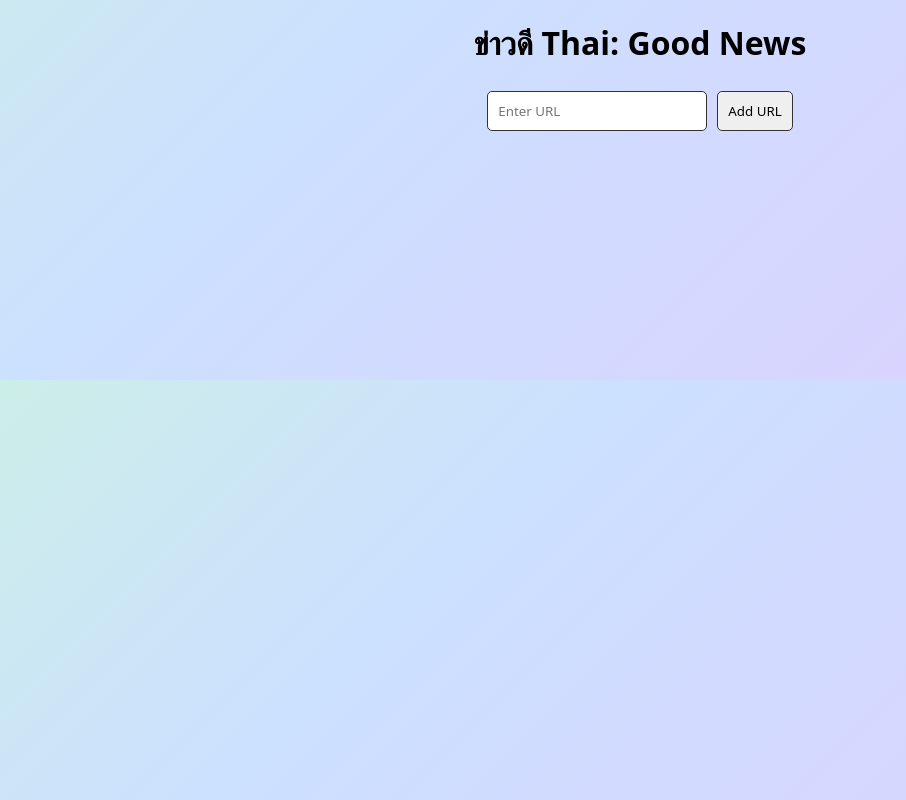
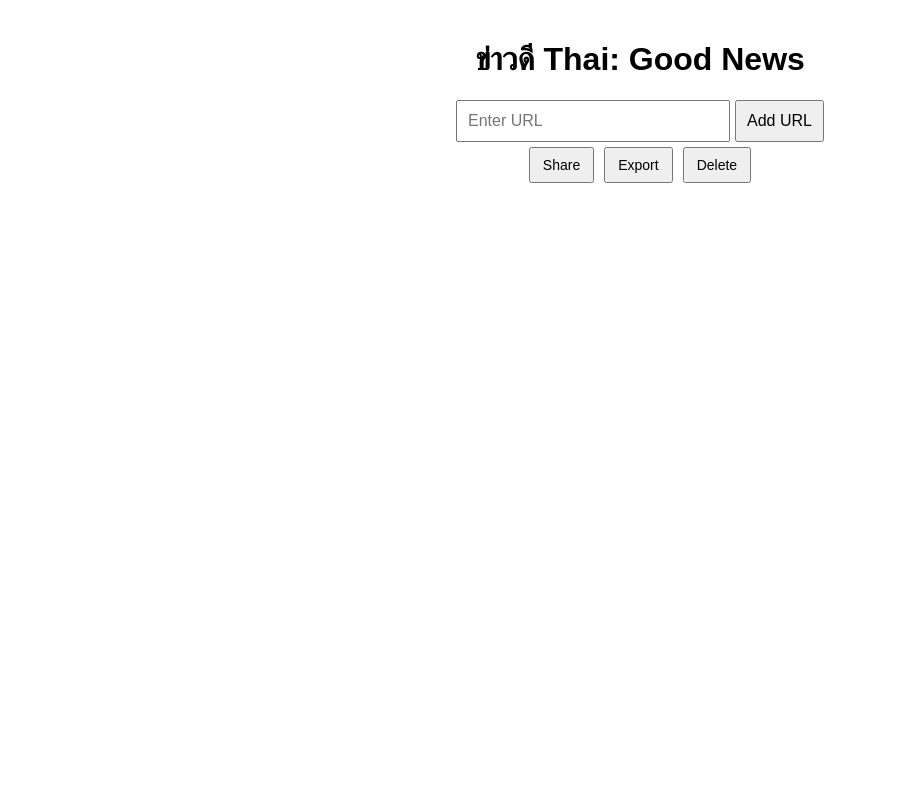
Before and after one commit to dnatisdale/thai-good-news, a React (Create React App) app: page / in a window 1280 px wide. Shown: the whole page, without its empty margins (0-906 px from the left). Built offline with nearby package versions, Linux system fonts and the light colour scheme.

Commit message:
Fix QR code import and regenerate all files with UI enhancements

```diff
--- a/src/App.css
+++ b/src/App.css
@@ -1,86 +1,57 @@
-body {
+body, html {
+    font-family: sans-serif;
     margin: 0;
     padding: 0;
-    background: linear-gradient(135deg, #ffcccc, #ffe680, #ccffcc, #cce0ff, #e0ccff);
-    background-size: 400% 400%;
-    animation: gradientBG 15s ease infinite;
-    font-family: system-ui, sans-serif;
-    color: black;
 }
 
-@keyframes gradientBG {
-    0% {background-position: 0% 50%;}
-    50% {background-position: 100% 50%;}
-    100% {background-position: 0% 50%;}
+.App {
+    text-align: center;
+    padding: 20px;
 }
 
-.container {
-    width: 90%;
-    max-width: 800px;
-    margin: auto;
-    text-align: center;
+.input-group input {
+    padding: 10px;
+    font-size: 16px;
+    width: 250px;
 }
 
-input, select, button {
-    font-family: inherit;
+.input-group button {
     padding: 10px;
-    margin: 5px;
-    border: 1px solid #333;
-    border-radius: 5px;
+    font-size: 16px;
+    margin-left: 5px;
 }
 
-.qr-small {
-    width: 80px;
-    height: 80px;
-    border: 1px solid white;
-    border-radius: 5px;
+.actions button {
+    padding: 8px 12px;
+    margin: 5px;
+    font-size: 14px;
     cursor: pointer;
 }
 
-.url-link {
-    font-size: 0.9rem;
-    color: black;
-    text-decoration: underline;
-}
-
-.category-list {
+.url-list {
     list-style-type: none;
     padding: 0;
 }
 
-.category-list li {
-    margin-bottom: 10px;
+.url-list li {
+    background: #f0f0f0;
+    margin: 8px 0;
+    padding: 10px;
+    border-radius: 8px;
+    display: flex;
+    align-items: center;
+    justify-content: space-between;
 }
 
-.button-action {
-    background-color: #333;
-    color: white;
-    border: none;
-    border-radius: 5px;
-    padding: 8px 12px;
-    cursor: pointer;
+.url-list a {
+    color: black;
+    text-decoration: underline;
+    font-size: 14px;
 }
 
-.button-action:hover {
-    background-color: #555;
+.qr-container {
+    margin-left: 10px;
+    border: 1px solid white;
+    border-radius: 6px;
+    padding: 4px;
 }
-
-.zoomed-qr {
-    width: 300px;
-    height: 300px;
-    border: 2px solid white;
-    border-radius: 5px;
-}
-
-.action-panel {
-    display: flex;
-    justify-content: center;
-    gap: 10px;
-    margin-top: 5px;
-}
-
-.click-to-close {
-    color: white;
-    font-size: 0.9rem;
-    margin-top: 5px;
-}
--- a/src/App.js
+++ b/src/App.js
@@ -1,54 +1,90 @@
-import React, { useState } from 'react';
-import QRCode from 'qrcode.react';
+import React, { useState, useEffect } from 'react';
+import { QRCodeCanvas } from 'qrcode.react';
 import './App.css';
 
 function App() {
     const [urls, setUrls] = useState([]);
-    const [newUrl, setNewUrl] = useState('');
-    const [zoomQr, setZoomQr] = useState(null);
+    const [inputUrl, setInputUrl] = useState('');
+    const [selectedUrls, setSelectedUrls] = useState([]);
 
     const handleAddUrl = () => {
-        if (!newUrl.trim()) return;
-        const cleanedUrl = newUrl.trim().replace(/\s+/g, '').replace(/^(?!https?:\/\/)/, 'https://');
-        setUrls([...urls, cleanedUrl]);
-        setNewUrl('');
+        let urlToAdd = inputUrl.trim();
+        if (!urlToAdd) return;
+
+        if (!urlToAdd.startsWith('https://')) {
+            urlToAdd = 'https://' + urlToAdd;
+        }
+
+        urlToAdd = urlToAdd.replace(/\s+/g, ''); // Remove any spaces within the URL
+
+        if (!urls.includes(urlToAdd)) {
+            setUrls([...urls, urlToAdd]);
+            setInputUrl('');
+        }
     };
 
-    const handleZoomQr = (url) => setZoomQr(url);
+    const handleCheckboxChange = (url) => {
+        setSelectedUrls((prevSelected) =>
+            prevSelected.includes(url)
+                ? prevSelected.filter((u) => u !== url)
+                : [...prevSelected, url]
+        );
+    };
+
+    const handleAction = (action) => {
+        if (selectedUrls.length === 0) return;
+
+        if (action === 'delete') {
+            setUrls(urls.filter((url) => !selectedUrls.includes(url)));
+            setSelectedUrls([]);
+        } else if (action === 'export') {
+            const csvContent = selectedUrls.join('\n');
+            const blob = new Blob([csvContent], { type: 'text/csv;charset=utf-8;' });
+            const link = document.createElement('a');
+            link.href = URL.createObjectURL(blob);
+            link.download = 'exported_urls.csv';
+            link.click();
+        } else if (action === 'share') {
+            const mailtoLink = `mailto:?body=${encodeURIComponent(selectedUrls.join('\n'))}`;
+            window.location.href = mailtoLink;
+        }
+    };
 
     return (
-        <div className="container">
+        <div className="App">
             <h1>ข่าวดี Thai: Good News</h1>
-            <div>
+
+            <div className="input-group">
                 <input
                     type="text"
-                    value={newUrl}
-                    onChange={(e) => setNewUrl(e.target.value)}
+                    value={inputUrl}
+                    onChange={(e) => setInputUrl(e.target.value)}
                     placeholder="Enter URL"
                 />
                 <button onClick={handleAddUrl}>Add URL</button>
             </div>
 
-            <ul className="category-list">
+            <div className="actions">
+                <button onClick={() => handleAction('share')}>Share</button>
+                <button onClick={() => handleAction('export')}>Export</button>
+                <button onClick={() => handleAction('delete')}>Delete</button>
+            </div>
+
+            <ul className="url-list">
                 {urls.map((url, index) => (
                     <li key={index}>
-                        <input type="checkbox" /> {/* Placeholder for future actions */}
-                        <QRCode
-                            value={url}
-                            className="qr-small"
-                            onClick={() => handleZoomQr(url)}
+                        <input
+                            type="checkbox"
+                            checked={selectedUrls.includes(url)}
+                            onChange={() => handleCheckboxChange(url)}
                         />
-                        <div className="url-link">{url}</div>
+                        <a href={url} target="_blank" rel="noopener noreferrer">{url}</a>
+                        <div className="qr-container">
+                            <QRCodeCanvas value={url} size={50} />
+                        </div>
                     </li>
                 ))}
             </ul>
-
-            {zoomQr && (
-                <div>
-                    <QRCode value={zoomQr} className="zoomed-qr" />
-                    <div className="click-to-close" onClick={() => setZoomQr(null)}>Click anywhere to close</div>
-                </div>
-            )}
         </div>
     );
 }
```
